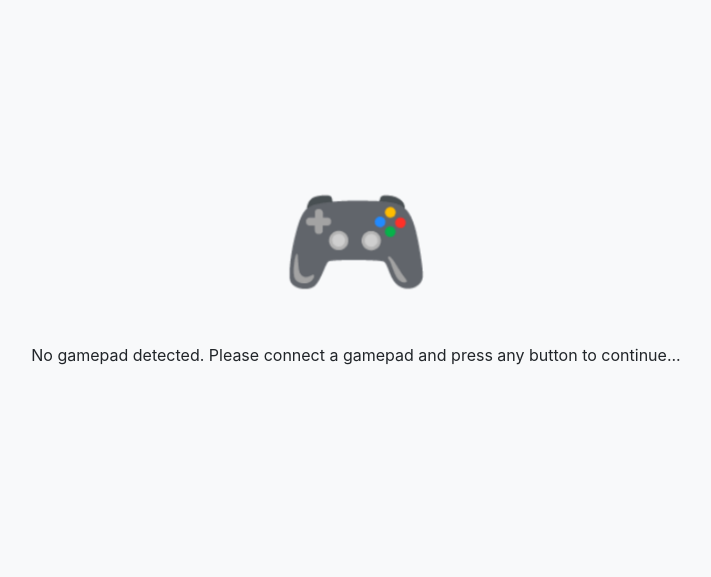
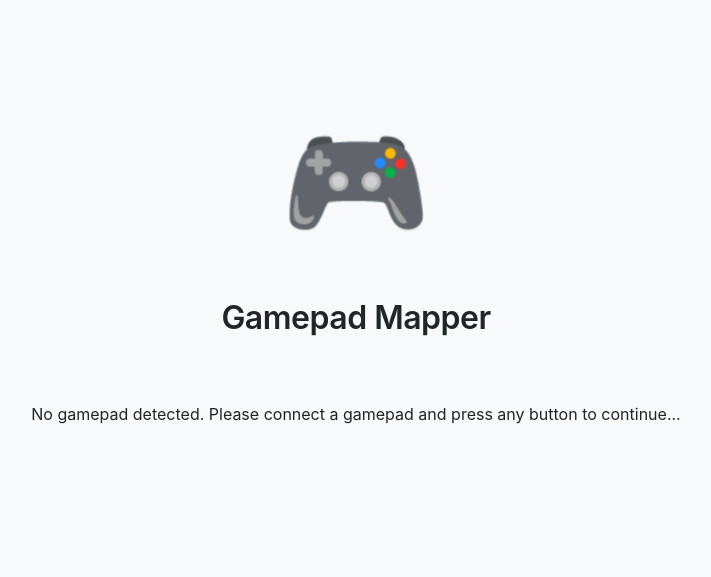
Before and after one commit to adityakamath/gamepad-mapper, a Flask app: page / in a window 1280 px wide. Shown: the top 577 px of the page, without its empty margins (284-995 px from the left). Run offline with Flask 3, Linux system fonts and the light colour scheme.

Commit message:
added title under waiting animation

```diff
--- a/templates/index.html
+++ b/templates/index.html
@@ -501,6 +501,15 @@
             line-height: 1;
         }
 
+        .waiting-title {
+            font-size: 32px;
+            color: var(--text-primary);
+            margin: 15px 0 25px;
+            font-weight: 600;
+            text-align: center;
+            letter-spacing: -0.5px;
+        }
+
         @keyframes float {
             0%, 100% {
                 transform: translateY(0) scale(1);
@@ -1047,6 +1056,7 @@
         <div id="gamepadDisplay">
             <div class="no-gamepad">
                 <div class="waiting-animation">🎮</div>
+                <h1 class="waiting-title">Gamepad Mapper</h1>
                 <p>No gamepad detected. Please connect a gamepad and press any button to continue...</p>
             </div>
         </div>
@@ -1901,6 +1911,7 @@
                     document.getElementById("gamepadDisplay").innerHTML = `
                         <div class="no-gamepad">
                             <div class="waiting-animation">🎮</div>
+                            <h1 class="waiting-title">Gamepad Mapper</h1>
                             <p>No gamepad detected. Please connect a gamepad and press any button to continue...</p>
                         </div>
                     `;
```
